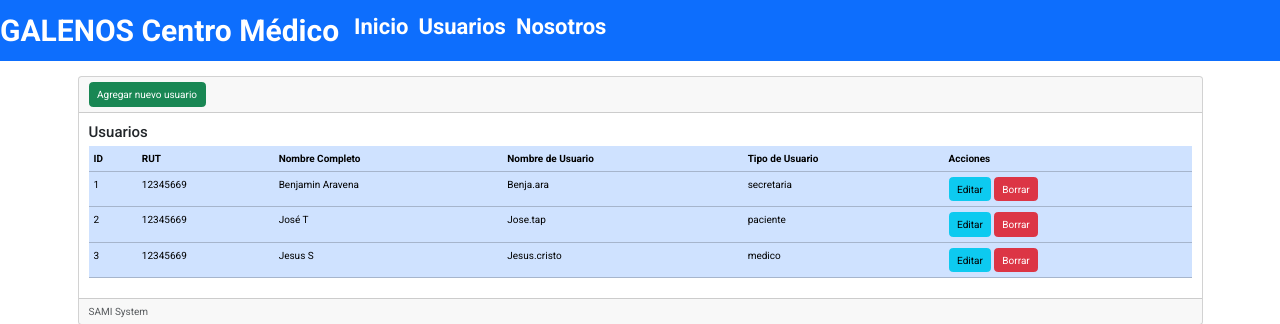
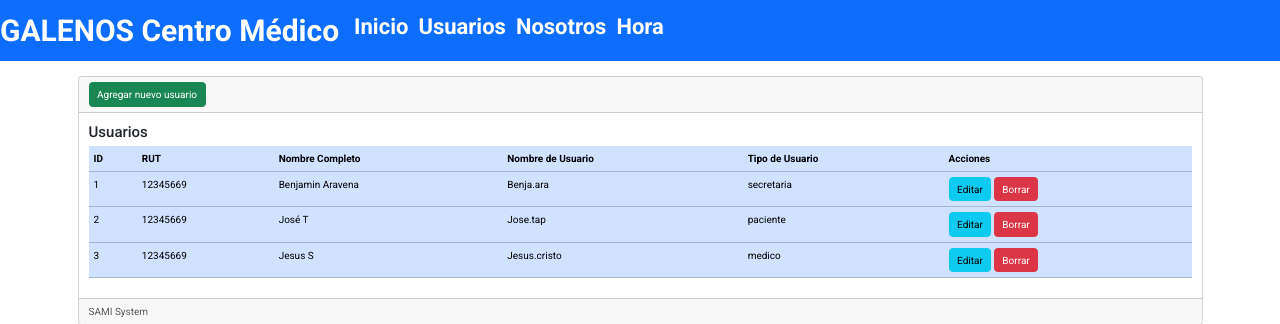
Before and after one commit to Camiliink/SAMI_GALENOS, a Django app: page /usuarios in a window 1280 px wide. Shown: the top 324 px of the page. Run offline with Django 5.2, Linux system fonts and the light colour scheme; data comes from the database, SQL or seed files in the repository.

Commit message:
HORA HTML
HORA HTML VACIO EN PRIMER LUGAR PARA UNIR VISTAS USUARIO/ADMIN

```diff
--- a/crud/templates/base.html
+++ b/crud/templates/base.html
@@ -33,6 +33,7 @@
                 <a class="nav-item nav-link active" href="{% url 'inicio' %}" aria-current="page" style="color: white; font-weight: bold; font-size: 22px;" >Inicio</a>
                 <a class="nav-item nav-link active" href="{% url 'usuarios' %}" aria-current="page" style="color: white; font-weight: bold; font-size: 22px;" >Usuarios</a>
                 <a class="nav-item nav-link active" href="{% url 'nosotros' %}" aria-current="page" style="color: white; font-weight: bold; font-size: 22px;">Nosotros</a>
+                <a class="nav-item nav-link active" href="{% url 'hora' %}" aria-current="page" style="color: white; font-weight: bold; font-size: 22px;">Hora</a>
             </div>
         </nav>
 
--- a/crud/urls.py
+++ b/crud/urls.py
@@ -7,6 +7,7 @@ urlpatterns = [
     path('', views.inicio, name='inicio'),
     path('nosotros', views.nosotros, name='nosotros'),
     path('usuarios', views.usuarios, name='usuarios'),
+    path('hora', views.hora, name='hora'),
     path('usuarios/crear', views.crear, name='crear'),
     path('usuarios/editar', views.editar, name='editar'),
     path('eliminar/<int:code>', views.eliminar,name='eliminar'),
--- a/crud/views.py
+++ b/crud/views.py
@@ -8,7 +8,8 @@ def inicio(request):
     return render(request, 'paginas/inicio.html')
 def nosotros(request):
     return render(request, 'paginas/nosotros.html')
-
+def hora(request):
+    return render(request, 'paginas/hora.html')
 def usuarios(request):
     usuarios= Usuario.objects.all()
 
```
Also changed, not shown: crud/templates/paginas/hora.html (added, +21 -0 lines).
